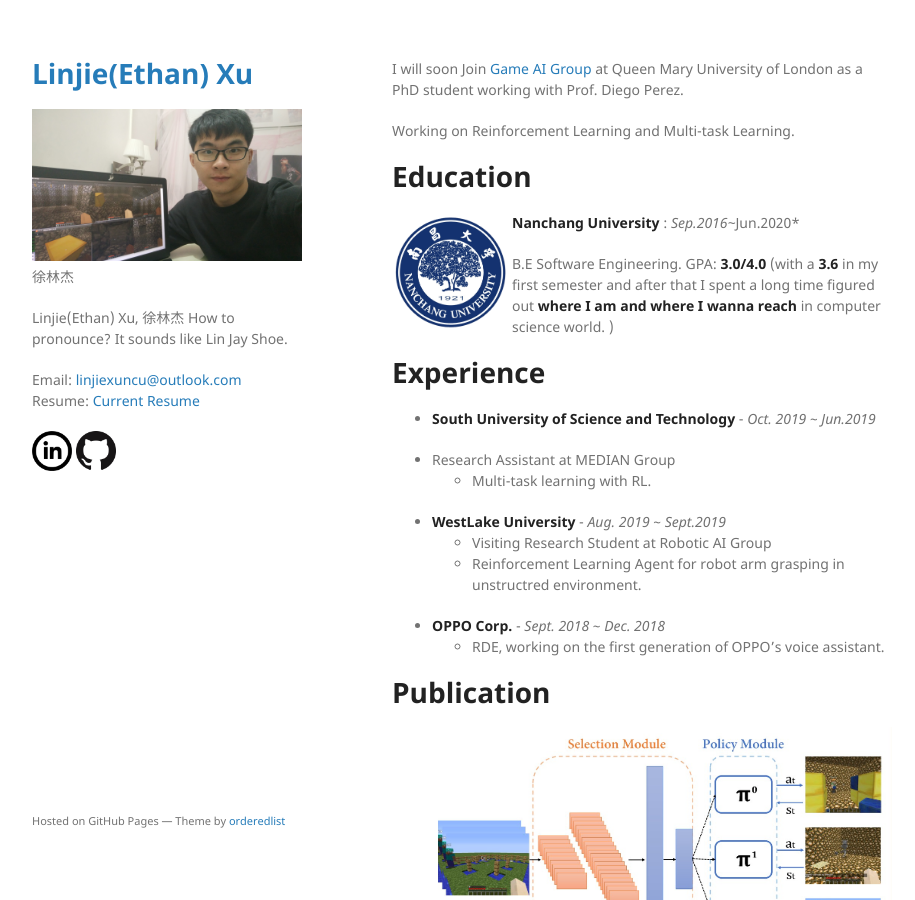
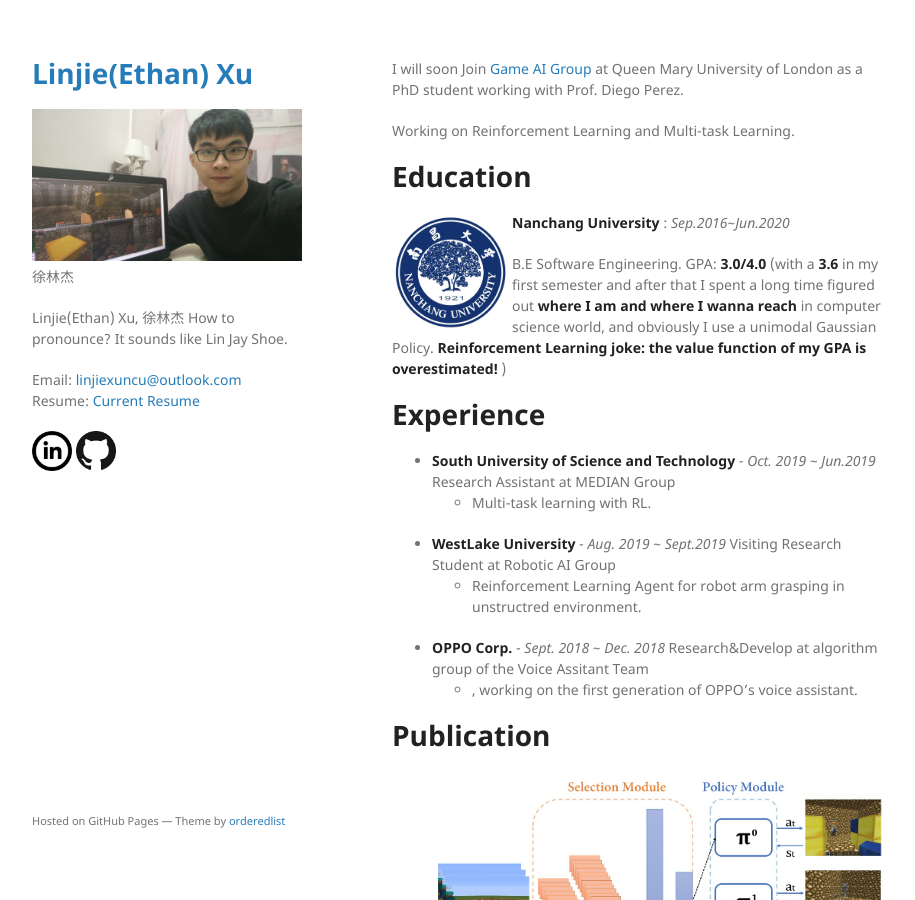
Before and after one commit to egg-west/egg-west.github.io, a Jekyll site: the page built from index.md, in a window 1280 px wide and 900 px high. Shown: the whole window, without its empty margins (178-1093 px from the left). Built offline with Jekyll 4.4.1, drawn with Linux system fonts in a browser that asks for light colours; our own code applies the rules of GitHub Pages for plain Markdown files.

Commit message:
content rl joke etc

```diff
--- a/index.md
+++ b/index.md
@@ -5,24 +5,24 @@ Working on Reinforcement Learning and Multi-task Learning.
 
 
 # Education
-<img src="./assets/img/ncu_logo.png" alt="uni_logo" width="120" height="120" align="left" /> **Nanchang University** : *Sep.2016~*Jun.2020*
+<img src="./assets/img/ncu_logo.png" alt="uni_logo" width="120" height="120" align="left" /> **Nanchang University** : *Sep.2016*~*Jun.2020*
 
-B.E Software Engineering.  GPA: **3.0/4.0** (with a **3.6** in my first semester and after that I spent a long time figured out **where I am and where I wanna reach** in computer science world. )
+B.E Software Engineering.  GPA: **3.0/4.0** (with a **3.6** in my first semester and after that I spent a long time figured out **where I am and where I wanna reach** in computer science world, and obviously I use a unimodal Gaussian Policy. **Reinforcement Learning joke: the value function of my GPA is overestimated!** )
 
 
 
 # Experience
 * **South University of Science and Technology** - *Oct. 2019* ~ *Jun.2019*
-
-* Research Assistant at MEDIAN Group
+    Research Assistant at MEDIAN Group
     *  Multi-task learning with RL.
 
 *  **WestLake University** - *Aug. 2019* ~ *Sept.2019*
-    * Visiting Research Student at Robotic AI Group
+    Visiting Research Student at Robotic AI Group
     * Reinforcement Learning Agent for robot arm grasping in unstructred environment.
 
 * **OPPO Corp.** - *Sept. 2018* ~ *Dec. 2018*
-    * RDE, working on the first generation of OPPO's voice assistant.
+    Research&Develop at algorithm group of the Voice Assitant Team
+    * , working on the first generation of OPPO's voice assistant.
 
 # Publication
 * ![tasks](./assets/pub_img/marlo_tasks.jpg)
```
